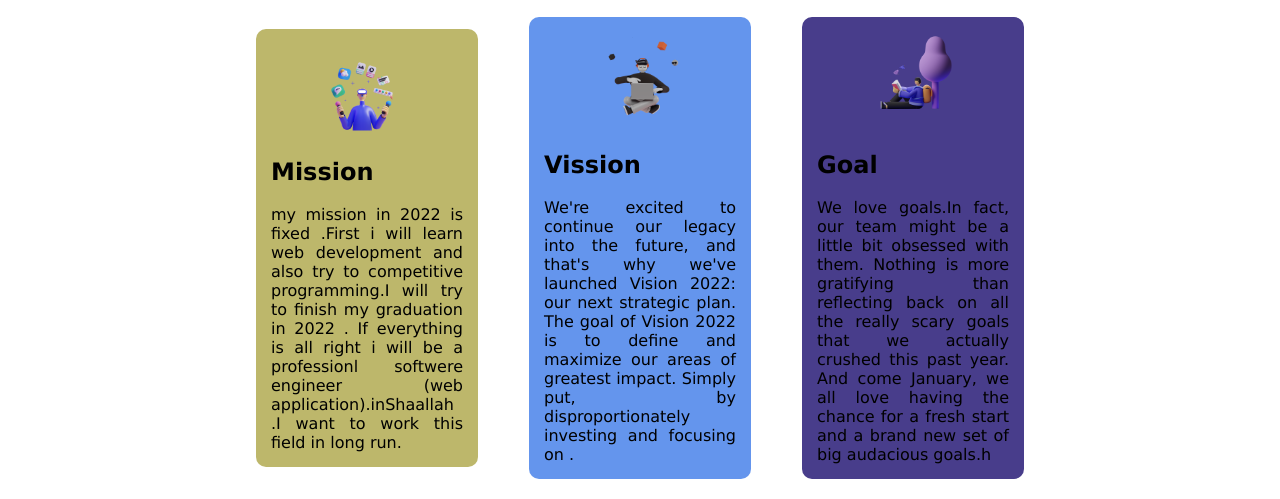
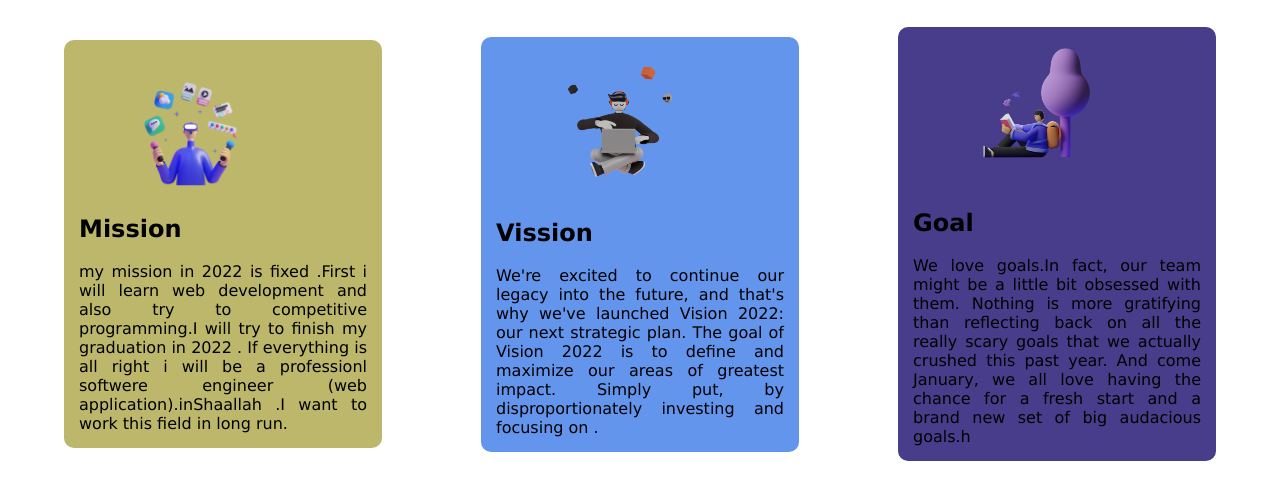
Before and after one commit to Mahamudul5/Personal_Website_Assigment, a plain HTML site: page index.html in a window 1280 px wide. Shown: the part 554-1053 px from the top of the page. Drawn offline with Linux system fonts and the light colour scheme.

Commit message:
adjust box

```diff
--- a/style.css
+++ b/style.css
@@ -46,9 +46,9 @@ p{
 }
 .three-box{
     display: flex;
-    width: 60%;
+    width: 90%;
     margin: auto;
-    padding: 20px 0;
+    padding: 30px 0;
     font-family: 'Lucida Sans', 'Lucida Sans Regular', 'Lucida Grande', 'Lucida Sans Unicode', Geneva, Verdana, sans-serif;
     align-items: center;
     justify-content: space-between;
```
